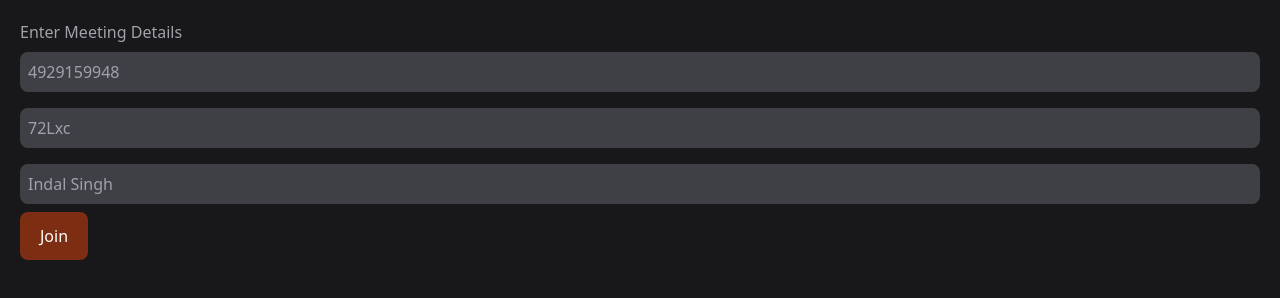
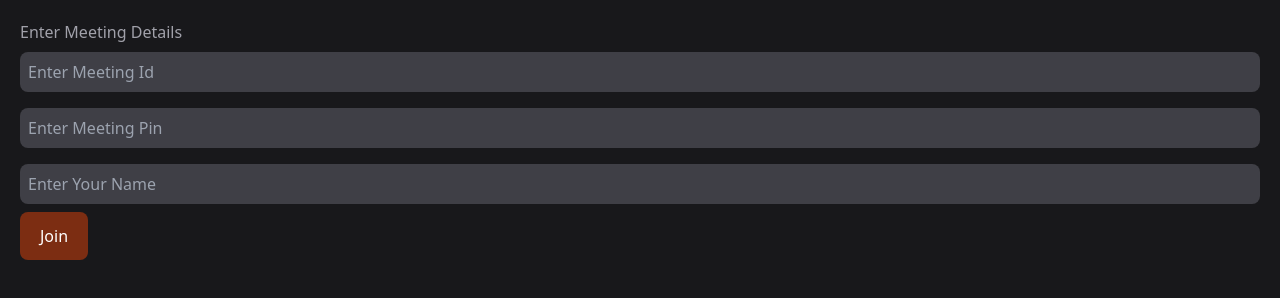
Before and after one commit to Indal-Singh/jio_meet_web_intergration_with_node, a website built with webpack: page public/index.html in a window 1280 px wide. Built offline with nearby package versions, Linux system fonts and the light colour scheme; what @jiomeet/core-sdk-web would draw is missing.

Commit message:
updated index page

```diff
--- a/public/index.html
+++ b/public/index.html
@@ -11,9 +11,9 @@
   <div class="jiomeet-form" id="jiomeet-form">
     <h1>Enter Meeting Details</h1>
     <div class="details-container">
-      <input value="4929159948" type="number" id="meetingId" placeholder="Enter Meeting Id" class="bg-zinc-700 p-2 text-zinc-400 my-2 rounded-lg w-full">
-      <input value="72Lxc" type="text" id="meetingPin" placeholder="Enter Meeting Pin" class="bg-zinc-700 p-2 text-zinc-400 my-2 rounded-lg w-full">
-      <input value="Indal Singh" type="text" id="personName" placeholder="Enter Your Name" class="bg-zinc-700 p-2 text-zinc-400 my-2 rounded-lg w-full">
+      <input type="number" id="meetingId" placeholder="Enter Meeting Id" class="bg-zinc-700 p-2 text-zinc-400 my-2 rounded-lg w-full">
+      <input type="text" id="meetingPin" placeholder="Enter Meeting Pin" class="bg-zinc-700 p-2 text-zinc-400 my-2 rounded-lg w-full">
+      <input type="text" id="personName" placeholder="Enter Your Name" class="bg-zinc-700 p-2 text-zinc-400 my-2 rounded-lg w-full">
       <button class="bg-orange-900 rounded-lg text-white py-3 px-5" id="joinMeeting">Join</button>
     </div>
   </div>
```
Also changed, not shown: README.md (added).
